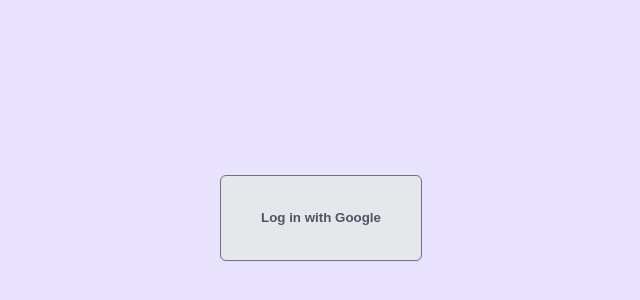
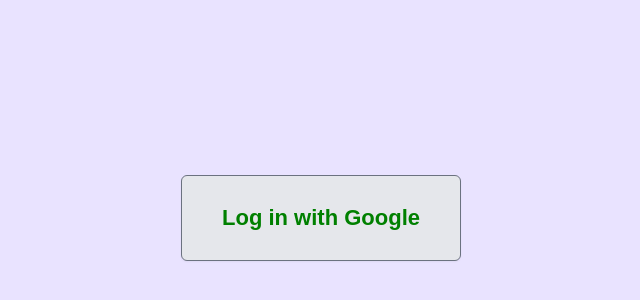
Before and after one commit to umbaomart/scrimba-advanced-react, a React (Vite) app: page / in a window 1280 px wide. Shown: the part 182-482 px from the top of the page, without its empty margins (319-959 px from the left). Built offline with nearby package versions, Linux system fonts and the light colour scheme.

Commit message:
[Reusability] fix className issue

```diff
--- a/package.json
+++ b/package.json
@@ -10,6 +10,7 @@
     "preview": "vite preview"
   },
   "dependencies": {
+    "classnames": "^2.3.2",
     "react": "^18.2.0",
     "react-dom": "^18.2.0",
     "react-icons": "^4.10.1"
--- a/src/App.css
+++ b/src/App.css
@@ -31,13 +31,14 @@
   align-items: center;
 }
 
-button.button-small {
+button.button-sm {
   padding: 7px 11px;
   font-size: 12px;
 }
 
-button.button-large {
+button.button-lg {
   padding: 30px 40px;
+  font-size: 22px;
 }
 
 .green {
--- a/src/App.jsx
+++ b/src/App.jsx
@@ -1,5 +1,4 @@
 import Button from './components/Button'
-import { FcGoogle } from 'react-icons/fc'
 
 import './App.css'
 
@@ -9,6 +8,7 @@
     <main>
       <Button
         size="lg"
+        className='green'
         onClick={() => console.log("Logging in...")}
       >
         Log in with Google
--- a/src/components/Button.jsx
+++ b/src/components/Button.jsx
@@ -1,20 +1,13 @@
-function Button({ children, size, ...props }) {
+import classNames from "classnames";
 
-    const styles = {
-        sm: 'button-small',
-        md: 'button-medium',
-        lg: 'button-large',
-    };
-    var btn_size;
+function Button({ children, size, className, ...props }) {
 
-   for (const [key, value] of Object.entries(styles)) {
-       if (key === size) {
-        btn_size = value;
-       }
-    }
+    let sizeClass = size ? `button-${size}` : '';
+
+    const allClasses = classNames(sizeClass, className);
 
     return (
-        <button className={btn_size} {...props}>{children}</button>
+        <button className={allClasses} {...props}>{children}</button>
     );
 }
 
```
Also changed, not shown: 1 other file (tests, documents, lock files or other folders).
